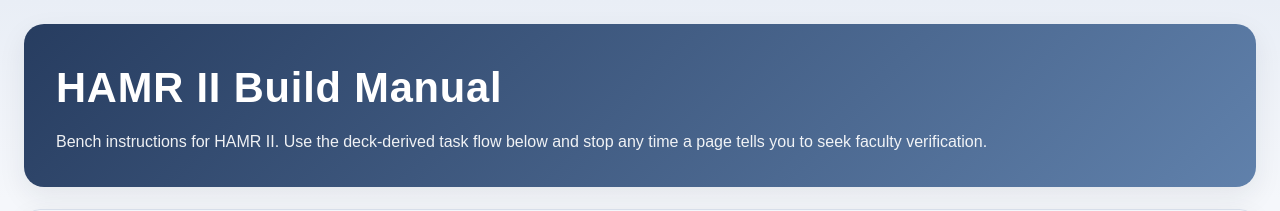
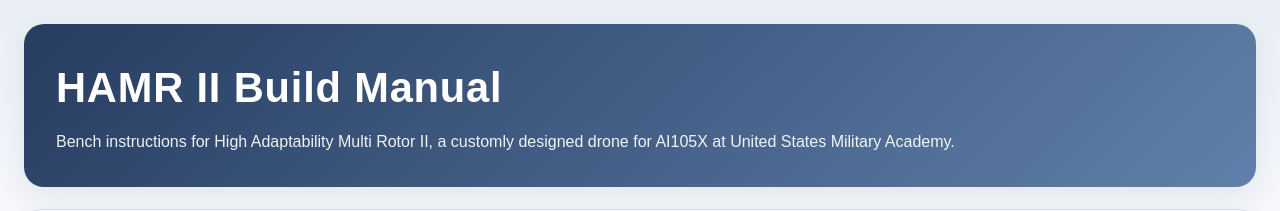
Before and after one commit to usma-eecs/HAMR-II-Instructions, a plain HTML site: page index.html in a window 1280 px wide. Shown: the top 211 px of the page. Drawn offline with Linux system fonts and the light colour scheme.

Commit message:
Fixing subtitle

```diff
--- a/index.html
+++ b/index.html
@@ -9,7 +9,7 @@
 </head>
 <body data-page="index.html">
 <main class="page">
-<section class="hero"><h1>HAMR II Build Manual</h1><p>Bench instructions for HAMR II. Use the deck-derived task flow below and stop any time a page tells you to seek faculty verification.</p></section>
+<section class="hero"><h1>HAMR II Build Manual</h1><p>Bench instructions for High Adaptability Multi Rotor II, a customly designed drone for AI105X at United States Military Academy.</p></section>
 <nav class="topnav" aria-label="Page navigation" data-site-nav></nav>
 
 <section class="section annotate-terms" id="overview">
```
